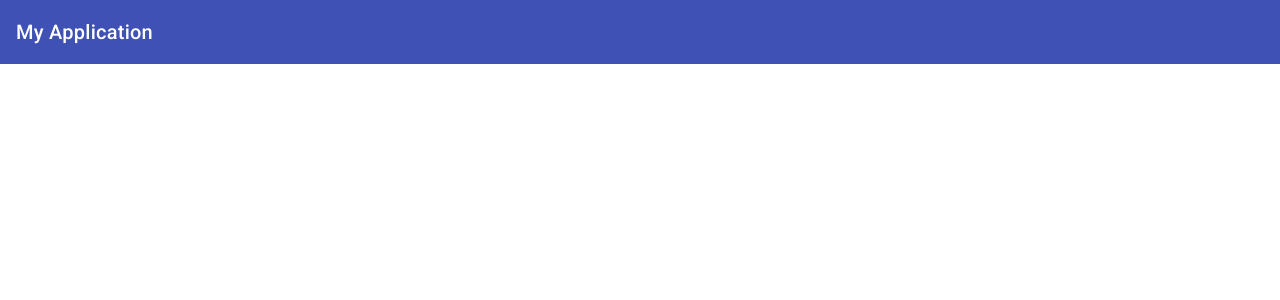
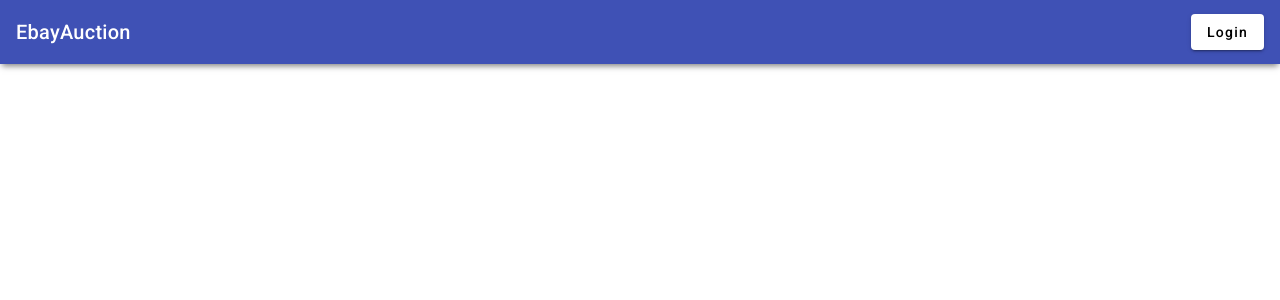
Before and after one commit to pankazakos/EbayAuction, an Angular app in the folder angularapp/: page / in a window 1280 px wide. Shown: the top 300 px of the page. Built offline with nearby package versions, Linux system fonts and the light colour scheme.

Commit message:
align items login button

```diff
--- a/angularapp/src/app/navbar/navbar.component.css
+++ b/angularapp/src/app/navbar/navbar.component.css
@@ -0,0 +1,8 @@
+.custom-toolbar {
+  width: 100%;
+  box-shadow: 0 4px 6px -2px rgba(0, 0, 0, 0.5);
+}
+
+.fill-remaining-space {
+  flex: 1 1 auto;
+}
--- a/angularapp/src/app/navbar/navbar.component.html
+++ b/angularapp/src/app/navbar/navbar.component.html
@@ -1,3 +1,13 @@
-<mat-toolbar color="primary">
-  <span>My Application</span>
+<mat-toolbar color="primary" class="custom-toolbar">
+
+  <div>EbayAuction</div>
+
+  <span class="fill-remaining-space"></span>
+
+  <div>
+    <button mat-raised-button>
+      Login
+    </button>
+  </div>
+
 </mat-toolbar>
--- a/angularapp/src/app/navbar/navbar.component.ts
+++ b/angularapp/src/app/navbar/navbar.component.ts
@@ -1,5 +1,7 @@
 import { Component } from '@angular/core';
 import { MatToolbarModule } from '@angular/material/toolbar';
+import { MatGridListModule } from '@angular/material/grid-list';
+import { MatButtonModule } from '@angular/material/button';
 
 
 @Component({
@@ -7,7 +9,7 @@ import { MatToolbarModule } from '@angular/material/toolbar';
   templateUrl: './navbar.component.html',
   styleUrls: ['./navbar.component.css'],
   standalone: true,
-  imports: [MatToolbarModule]
+  imports: [MatToolbarModule, MatGridListModule, MatButtonModule]
 })
 export class NavBarComponent {
 
```
